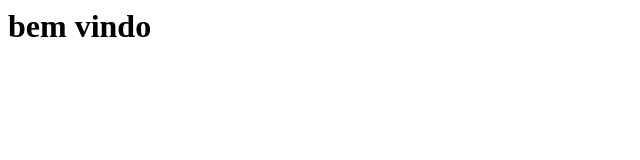
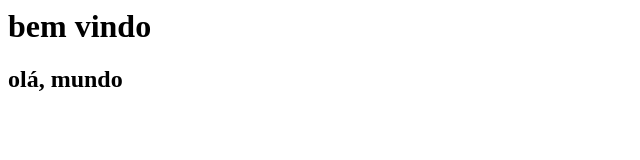
Before and after one commit to raphaeldemelo/curso_github, a plain HTML site: page index.html in a window 1280 px wide. Shown: the whole page, without its empty margins (0-640 px from the left). Drawn offline with Linux system fonts and the light colour scheme.

Commit message:
colocando h2 na home

```diff
--- a/index.html
+++ b/index.html
@@ -1 +1,2 @@
 <h1>bem vindo</h1>
+<h2>olá, mundo</h2>
```
